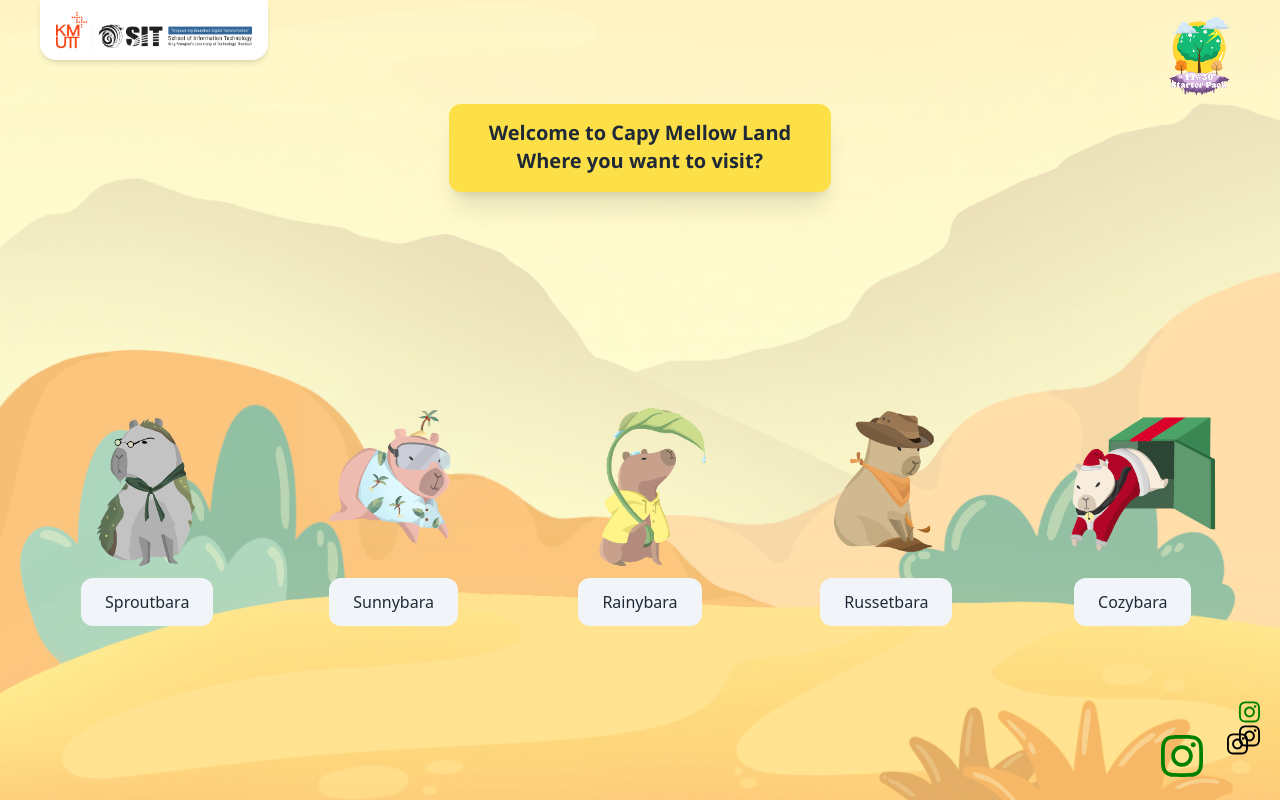
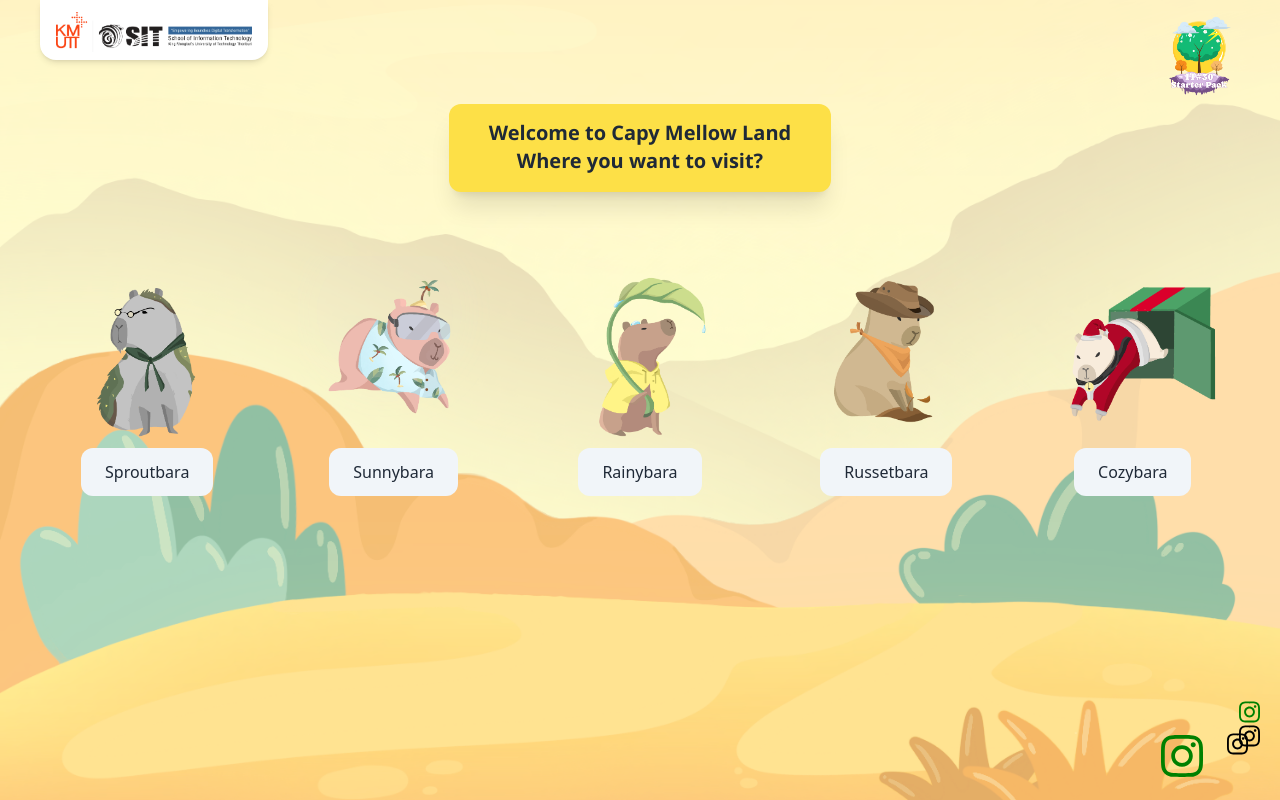
Before and after one commit to FameNu/IT30-Starter-Pack, a Vue app: page / in a window 1280 px wide. Built offline with nearby package versions, Linux system fonts and the light colour scheme; a web font is replaced by a local one.

Commit message:
remove: min height

```diff
--- a/src/components/homeComponent/CardList.vue
+++ b/src/components/homeComponent/CardList.vue
@@ -23,7 +23,7 @@ const handleMouseLeave = () => {
 
 <template>
   <div
-    class="card-list w-full max-w-[1300px] min-h-[500px] max-md:list-mobile md:list-medium-screen xl:list-desktop"
+    class="card-list w-full max-w-[1300px] max-md:list-mobile md:list-medium-screen xl:list-desktop"
   >
     <Card
       v-for="(card, index) in cardData"
```
